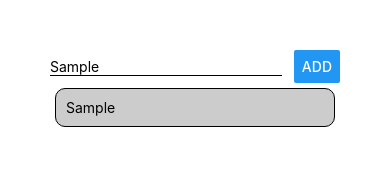
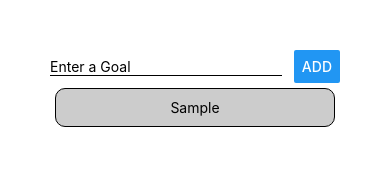
Before and after one commit to duncan-mann/learning-react-native, a React Native app: screen / in a window 390 px wide. Both pictures are taken after typing "Sample" into the empty fields and a click on the button "ADD". Shown: the top 182 px of the page. Built offline with nearby package versions, Linux system fonts and the light colour scheme.

Commit message:
Create custom component for To Do item

```diff
--- a/App.js
+++ b/App.js
@@ -1,6 +1,6 @@
 import React, { useState } from 'react';
-import { StyleSheet, Text, View, Button, TextInput } from 'react-native';
-
+import { StyleSheet, Text, View, Button, TextInput, FlatList } from 'react-native';
+import Item from './components/Item';
 export default function App() {
 
   const [backgroundColor, changeBackgroundColor] = useState('#fff');
@@ -13,8 +13,10 @@ export default function App() {
   }
 
   const addGoal = () => {
-    setToDoList(currentList => [...currentList, toDo]);
+    setToDoList(currentList => [...currentList, {key: currentList.length.toString(), val: toDo}]);
+    setToDo('');
     console.log(toDo);
+    console.log('list', toDoList)
   }
 
   return (
@@ -23,16 +25,13 @@ export default function App() {
         <TextInput placeholder="Enter a Goal" style={styles.textInput} onChangeText={setGoal} value={toDo} />
         <Button title="Add" onPress={addGoal} />
       </View>
-      <View>
-        {toDoList.map((goal) => {
+      <FlatList
+        data={toDoList}
+        renderItem={itemData => {
           return (
-              <View style={styles.toDoItem}>
-                <Text>{goal}</Text>
-              </View>
-            )
-
-        })}
-      </View>
+        <Item title={itemData.item.val} />
+      )}}>
+      </FlatList>
     </View>
   );
 }
@@ -50,13 +49,5 @@ const styles = StyleSheet.create({
     borderBottomColor: 'black',
     borderBottomWidth: 1,
     width: '80%'
-  },
-  toDoItem: {
-    padding: 10,
-    margin: 5,
-    backgroundColor: '#ccc',
-    borderRadius: 10,
-    borderColor: 'black',
-    borderWidth: 1
   }
 });
--- /dev/null
+++ b/components/Item.js
@@ -0,0 +1,25 @@
+import React from 'react'
+import { StyleSheet, View, Text } from 'react-native'
+
+const Item = (props) => {
+    return (
+        <View style={styles.toDoItem}>
+            <Text>{props.title}</Text>
+      </View>
+    )
+}
+
+const styles = StyleSheet.create({
+    toDoItem: {
+        padding: 10,
+        margin: 5,
+        backgroundColor: '#ccc',
+        borderRadius: 10,
+        borderColor: 'black',
+        borderWidth: 1,
+        flexDirection: 'row',
+        justifyContent: 'center'
+      }
+})
+
+export default Item
```
